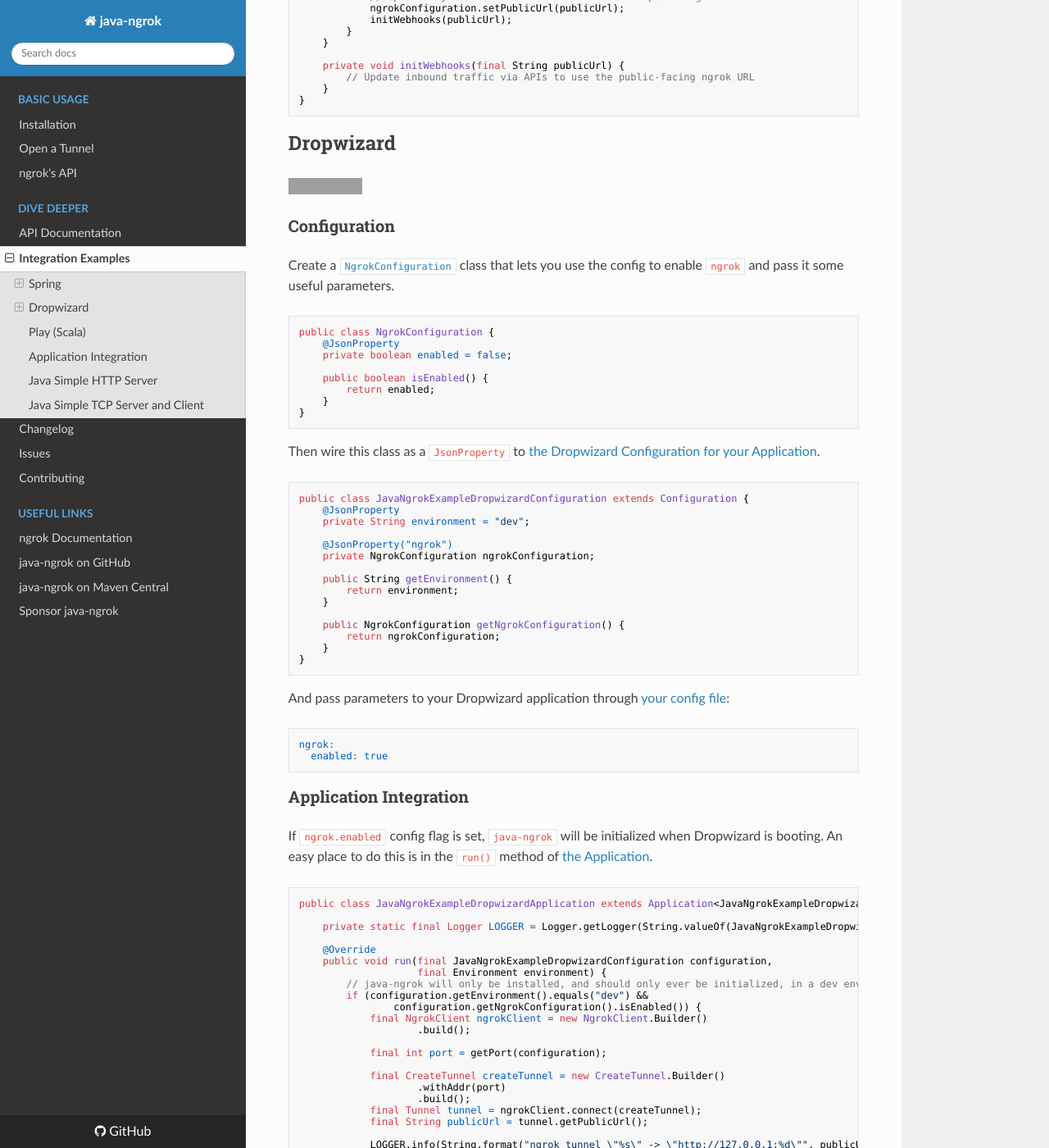
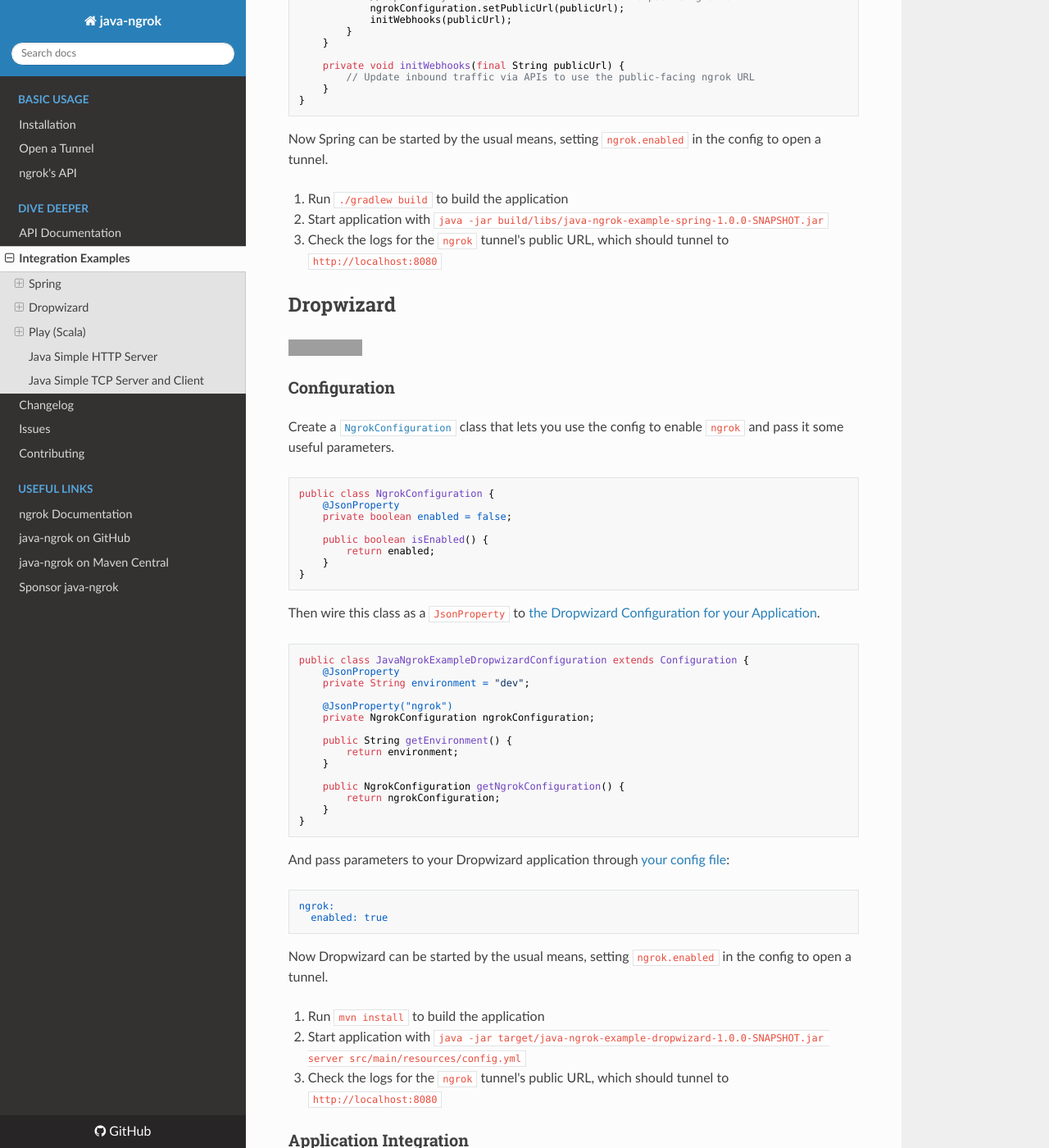
Before and after one commit to alexdlaird/java-ngrok, an MkDocs documentation site: the page built from docs/integration.md, in a window 1280 px wide and 1400 px high, scrolled down 1322 px. Shown: the whole window at 82% size. Built offline with MkDocs 1.6.1, drawn with Linux system fonts in a browser that asks for light colours; nearby versions of some CDN libraries; some of the changed text lies outside the part shown; grey boxes are pictures that could not be loaded.

Commit message:
Doc updates.

````diff
--- a/docs/integration.md
+++ b/docs/integration.md
@@ -81,6 +81,13 @@ public class NgrokWebServerEventListener {
 }
 ```
 
+Now Spring can be started by the usual means, setting `ngrok.enabled` in the config to open a tunnel.
+
+1. Run `./gradlew build` to build the application
+1. Start application with `java -jar build/libs/java-ngrok-example-spring-1.0.0-SNAPSHOT.jar`
+1. Check the logs for the `ngrok` tunnel's public URL, which should tunnel to  `http://localhost:8080`
+
+
 ## Dropwizard
 [![Clone on GitHub](https://img.shields.io/badge/Clone_on_GitHub-black?logo=github)](https://github.com/alexdlaird/java-ngrok-example-dropwizard)
 
@@ -129,6 +136,12 @@ And pass parameters to your Dropwizard application through
 ngrok:
   enabled: true
 ```
+
+Now Dropwizard can be started by the usual means, setting `ngrok.enabled` in the config to open a tunnel.
+
+1. Run `mvn install` to build the application
+1. Start application with `java -jar target/java-ngrok-example-dropwizard-1.0.0-SNAPSHOT.jar server src/main/resources/config.yml`
+1. Check the logs for the `ngrok` tunnel's public URL, which should tunnel to  `http://localhost:8080`
 
 ### Application Integration
 
@@ -188,7 +201,7 @@ public class JavaNgrokExampleDropwizardApplication extends Application<JavaNgrok
 ## Play (Scala)
 [![Clone on GitHub](https://img.shields.io/badge/Clone_on_GitHub-black?logo=github)](https://github.com/alexdlaird/java-ngrok-example-play)
 
-## Application Integration
+### Application Integration
 
 Register an eager `Singleton` in [the app's base `Module`](https://github.com/alexdlaird/java-ngrok-example-play/blob/main/app/Module.scala).
 
@@ -239,6 +252,12 @@ play.filters.hosts {
 }
 ```
 
+Now Play can be started by the usual means, setting `ngrok.enabled` in the config to open a tunnel.
+
+1. Run `sbt compile package` to build the application
+1. Start application with `sbt run`
+1. Check the logs for the `ngrok` tunnel's public URL, which should tunnel to  `http://localhost:9000`
+
 [// TODO add]: # (## End-to-End Testing)
 
 ## Java Simple HTTP Server
--- a/mkdocs.yml
+++ b/mkdocs.yml
@@ -4,11 +4,11 @@ site_description: Java wrapper for ngrok
 site_author: Alex Laird
 nav:
   - Basic Usage:
-    - Installation: /#installation
-    - Open a Tunnel: /#open-a-tunnel
-    - ngrok's API: /#ngroks-api
-    # TODO: add - Configuration: /#configuration
-    # TODO: add - Event Logs: /#event-logs
+    - Installation: index.html#installation
+    - Open a Tunnel: index.html#open-a-tunnel
+    - ngrok's API: index.html#ngroks-api
+    # TODO: add - Configuration: index.html#configuration
+    # TODO: add - Event Logs: index.html#event-logs
   - Dive Deeper:
     - API Documentation: https://javadoc.io/doc/com.github.alexdlaird/java-ngrok
     - Integration Examples: integration.md
````
Also changed, not shown: README.md (+6 -6 lines).
